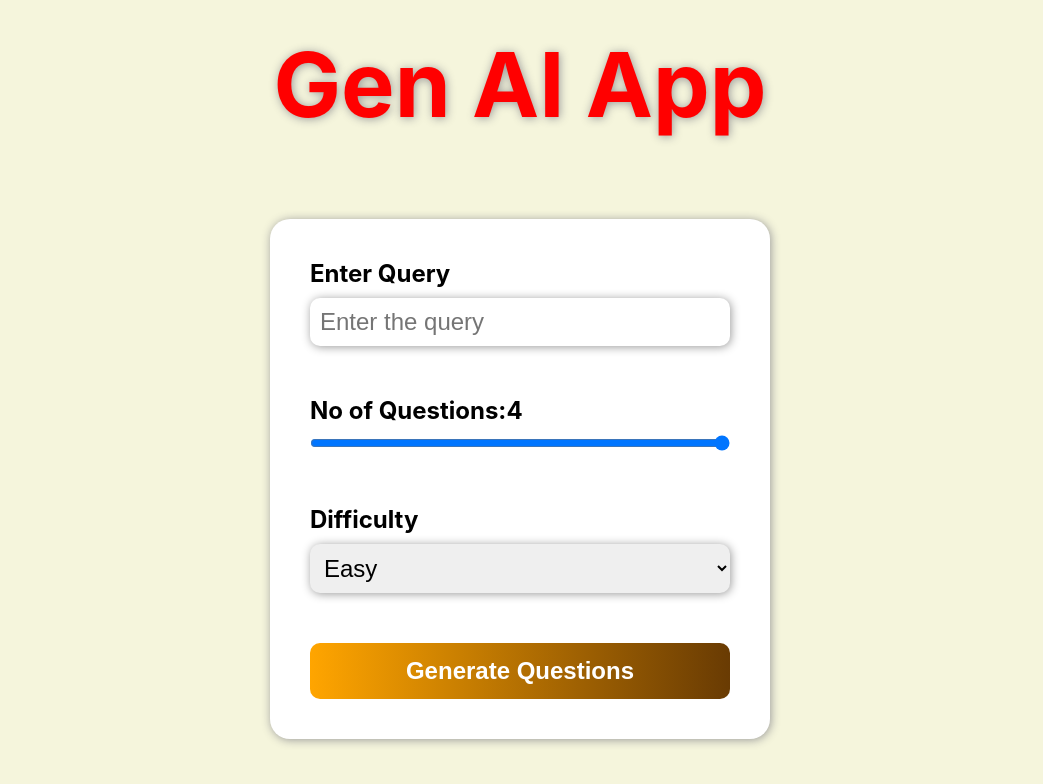
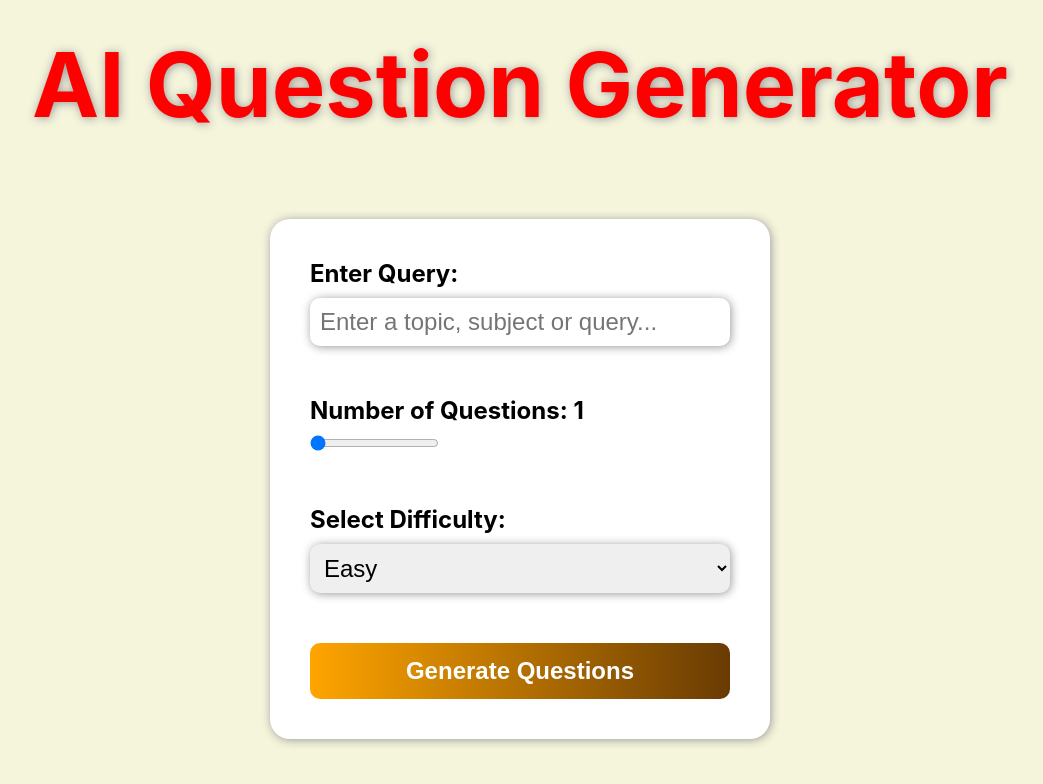
Before and after one commit to shilpavakkayil/genai_webapp, a React (Vite) app: page / in a window 1280 px wide. Shown: the top 784 px of the page, without its empty margins (120-1163 px from the left). Built offline with nearby package versions, Linux system fonts and the light colour scheme.

Commit message:
code for first deployment

```diff
--- a/src/App.jsx
+++ b/src/App.jsx
@@ -1,36 +1,28 @@
-
-import { useState } from 'react'
-import './App.css'
-import OpenAI from 'openai';
+import { useState } from "react";
+import "./App.css";
+import OpenAI from "openai";
 
 function App() {
   const [query, setQuery] = useState("");
-  const [no_of_questions, setNoofQuestions] = useState(4);
+  const [numQuestions, setNumQuestions] = useState(1);
+  const [difficulty, setDifficulty] = useState("easy");
   const [isLoading, setIsLoading] = useState(false);
-  const [difficulty, setDifficulty] = useState("");
-  const [questions, setQuestions] = useState([]);
+  const [generatedQuestions, setGeneratedQuestions] = useState([]);
 
-  const handleQueryChange = (e) =>{
+  const handleQueryInputChange = (e) => {
     setQuery(e.target.value);
   };
-  const handleNoofQuestionsChange = (e) =>{
-    setNoofQuestions(e.target.value);
+  const handleNumQuestionsInputChange = (e) => {
+    setNumQuestions(e.target.value);
   };
-  const handleDifficultyChange = (e) =>{
+  const handleDifficultyInputChange = (e) => {
     setDifficulty(e.target.value);
   };
 
-  const handleSubmit = (e) =>{
-    e.preventDefault();
-    console.log(query);
-    console.log(no_of_questions);
-    console.log(difficulty);
-    createQuestionswithOpenaiapi();
-  };
+  const createQuestionsWithOpenAIApi = async () => {
+    setIsLoading(true);
 
-  const createQuestionswithOpenaiapi = async() =>{
-    setIsLoading(true);
-    const promptMessage = `Generate ${no_of_questions} ${difficulty} questions with 4 options in an array format on the topic: ${query}.
+    const promptMessage = `Generate ${numQuestions} ${difficulty} questions with 4 options in an array format on the topic: ${query}.
 
     Each question should be structured in JSON format with the following keys:
             - 'question': The text of the question.
@@ -51,12 +43,13 @@ function App() {
             }
             ]
     `;
-    const openai  = new OpenAI({
+
+    const openai = new OpenAI({
       apiKey: import.meta.env.VITE_OPENAI_API_KEY,
       dangerouslyAllowBrowser: true,
     });
-    try
-    {
+
+    try {
       const chatCompletion = await openai.chat.completions.create({
         messages: [
           {
@@ -64,58 +57,97 @@ function App() {
             content: "You are a helpful assistant.",
           },
           {
-            role:"user",
+            role: "user",
             content: promptMessage,
           },
         ],
         model: "gpt-4o-mini",
       });
       setIsLoading(false);
+
       const response = chatCompletion?.choices[0]?.message?.content;
       const jsonoutput = JSON.parse(response);
       console.log(jsonoutput);
-      setQuestions(jsonoutput);
-    }
-    catch(error)
-    {
+      setGeneratedQuestions(jsonoutput);
+    } catch (error) {
       console.error(error);
-      setIsLoading = false;
-      setQuestions([]);
+      setIsLoading(false);
+      setGeneratedQuestions([]);
     }
   };
-  console.log("Generated Questions", questions);
+
+  const handleSubmit = (e) => {
+    e.preventDefault();
+    createQuestionsWithOpenAIApi();
+  };
+
+  console.log("Generated Questions", generatedQuestions);
+
   return (
-      <div className='main-container'>
-        <h1>Gen AI App</h1>
-        <div className='form-container'>
+    <div className="main-container">
+      <h1>AI Question Generator</h1>
+      <div className="form-container">
         <div>
-            <label>Enter Query</label>
-            <input type="text" className= "query-input" placeholder='Enter the query' onChange={handleQueryChange}/>
+          <label>Enter Query:</label>
+          <input
+            type="text"
+            value={query}
+            onChange={handleQueryInputChange}
+            required
+            placeholder="Enter a topic, subject or query..."
+            className="query-input"
+          />
         </div>
+
         <div>
-          <label>No of Questions:{no_of_questions}</label>
-            <input type="range" min={1} max={10} className= "questions-input" onChange={handleNoofQuestionsChange}/>
+          <label>Number of Questions: {numQuestions}</label>
+          <input
+            type="range"
+            value={numQuestions}
+            onChange={handleNumQuestionsInputChange}
+            min="1"
+            max="10"
+            required
+            className="no-of-questions-input"
+          />
         </div>
+
         <div>
-            <label>Difficulty</label>
-            <select className="difficulty-input" onChange={handleDifficultyChange}>
+          <label>Select Difficulty:</label>
+          <select
+            value={difficulty}
+            onChange={handleDifficultyInputChange}
+            required
+            className="difficulty-input"
+          >
             <option value="easy">Easy</option>
             <option value="medium">Medium</option>
             <option value="hard">Hard</option>
           </select>
         </div>
-          <button onClick={handleSubmit} className='submit-button'>
-            {isLoading?"Generating...":"Generate Questions"}
+        <div>
+          <button
+            type="submit"
+            className="submit-button"
+            onClick={handleSubmit}
+          >
+            {isLoading ? "Generating..." : "Generate Questions"}
           </button>
         </div>
+      </div>
+
       <div>
-        {questions?.map(({question, options},i) => {
-          return(
-            <div key={i} className='question-list'>
+        {generatedQuestions?.map(({ question, options }, i) => {
+          return (
+            <div key={i} className="question-list">
               <h4>{question}</h4>
               <ul>
-                {options.map((option,idx)=>{
-                  return (<li key={idx}>{idx+1}.{option}</li>);
+                {options.map((option, idx) => {
+                  return (
+                    <li key={idx}>
+                      {idx + 1}. {option}
+                    </li>
+                  );
                 })}
               </ul>
             </div>
@@ -126,4 +158,4 @@ function App() {
   );
 }
 
-export default App
+export default App;
```
Lines whose indentation alone changed are shown as unchanged.
